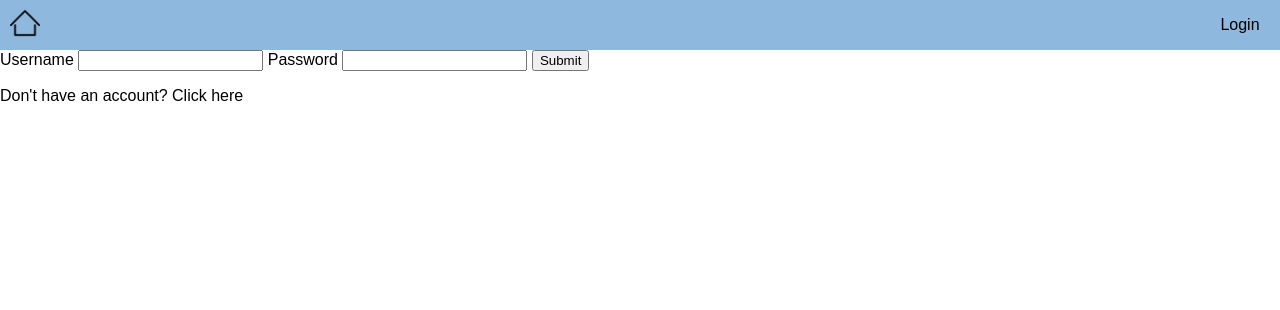
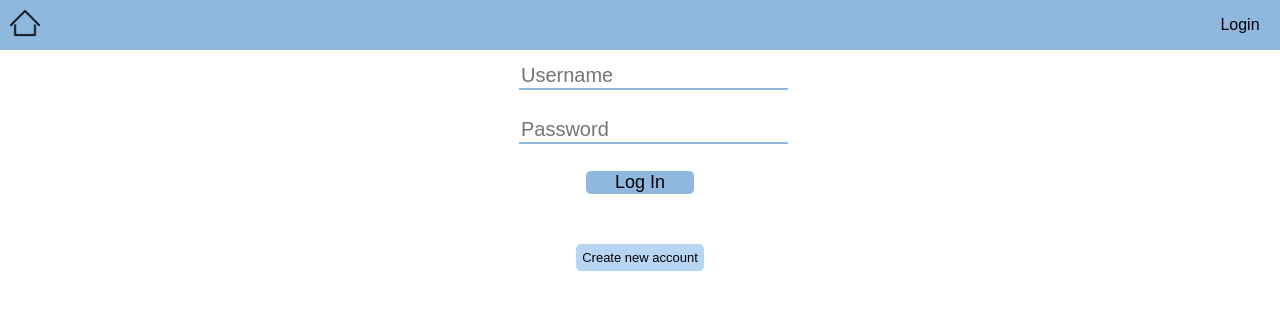
Before and after one commit to GermanJesus-lul/Casino, a Python web app: template templates/login.html in a window 1280 px wide. Shown: the top 310 px of the page. Run offline with Jinja, Linux system fonts and the light colour scheme; the template is opened without the code that fills it, so the values that code supplies are empty.

Commit message:
updated login design

```diff
--- /dev/null
+++ b/static/styles/login.css
@@ -0,0 +1,47 @@
+body {
+    text-align: center;
+}
+
+form {
+    display: inline-block;
+}
+
+input[type=text],
+input[type=password]
+{
+    font-size: 20px;
+    display: inline-block;
+    border: none;
+    border-bottom: 2px solid #8FB8DE;
+    margin: 5%;
+}
+
+input[type=text]:focus,
+input[type=password]:focus
+{
+    border: none;
+    border-bottom: 2px solid #4485ACFF;
+}
+
+input[type=submit] {
+    margin: 5% 5% 20%;
+    background-color: #8FB8DE;
+    border: none;
+    border-radius: 5px;
+    font-size: 18px;
+    width: 40%;
+}
+
+#register-div {
+}
+
+#register {
+	font-family: Arial, Helvetica, sans-serif;
+    color: black;
+    text-decoration: none;
+    border: none;
+    border-radius: 5px;
+    font-size: 13px;
+    background-color: #b7d6f3;
+    padding: 0.5%;
+}
--- a/templates/login.html
+++ b/templates/login.html
@@ -3,18 +3,28 @@
 <head>
     <meta charset="UTF-8">
     <title>Login</title>
+    <link rel="stylesheet" href="/static/styles/login.css">
 </head>
 <body style="margin: 0; padding: 0;">
 
     {% include 'menubar.html' %}
 
-    <form action="/login" method="post">
-        <label for="username">Username</label>
-        <input id="username" type="text" name="username"/>
-        <label for="password">Password</label>
-        <input id="password" type="text" name="password"/>
-        <input type="submit"/>
-    </form>
-    <p>Don't have an account? <a href="/register">Click here</a></p>
+    <div id="content">
+        <form action="/login" method="post">
+            <div>
+                <input id="username" type="text" name="username" placeholder="Username"/>
+            </div>
+            <div>
+                <input id="password" type="password" name="password" placeholder="Password"/>
+            </div>
+            <div>
+                <input type="submit" value="Log In"/>
+            </div>
+        </form>
+
+        <div id="register-div">
+            <a id="register" href="/register">Create new account</a>
+        </div>
+    </div>
 </body>
 </html>
--- a/templates/register.html
+++ b/templates/register.html
@@ -3,6 +3,7 @@
 <head>
     <meta charset="UTF-8">
     <title>Register</title>
+    <link rel="stylesheet" href="/static/styles/register.css">
 </head>
 <body style="margin: 0; padding: 0;">
 
```
Also changed, not shown: static/styles/register.css (added).
